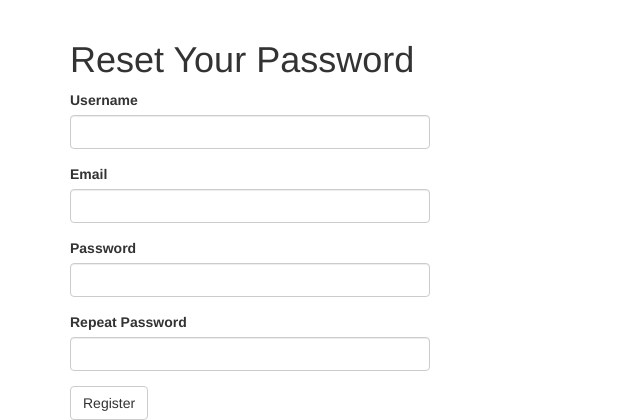
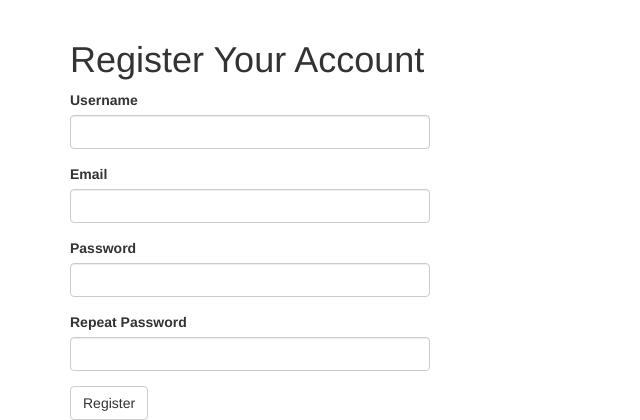
Before and after one commit to Emircan92/microblog, a Flask app: page /auth/register in a window 1280 px wide. Shown: the part 52-472 px from the top of the page, without its empty margins (0-640 px from the left). Run offline with Flask 2, Linux system fonts and the light colour scheme; some libraries are stand-ins or nearby versions.

Commit message:
Update register.html

```diff
--- a/app/templates/auth/register.html
+++ b/app/templates/auth/register.html
@@ -2,7 +2,7 @@
 {% import 'bootstrap/wtf.html' as wtf %}
 
 {% block app_content %}
-  <h1>{{ _('Reset Your Password') }}</h1>
+  <h1>{{ _('Register Your Account') }}</h1>
   <div class="row">
     <div class="col-md-4">
       {{ wtf.quick_form(form) }}
```
